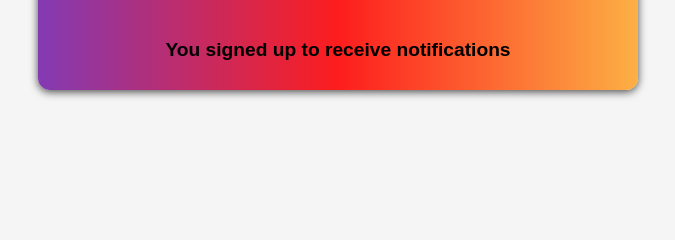
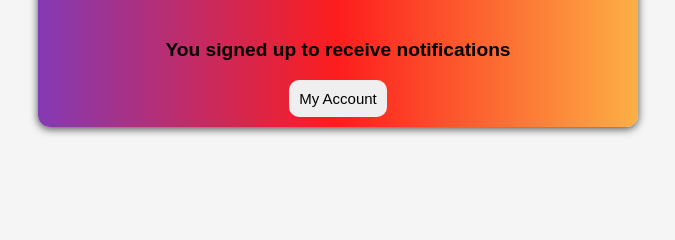
Before and after one commit to Ejav97/Profile-Creation, a Flask app: template templates/successCreation.html in a window 1280 px wide. Shown: the part 348-588 px from the top of the page, without its empty margins (302-977 px from the left). Run offline with Flask 3, Linux system fonts and the light colour scheme; the template is opened without the code that fills it, so the values that code supplies are empty.

Commit message:
Added a button to go to the user's account

```diff
--- a/templates/successCreation.html
+++ b/templates/successCreation.html
@@ -12,6 +12,11 @@
     <p><strong>Account Type:</strong> {{ acctype }}</p>
     <p><strong>You signed up to receive notifications</strong></p>
 
+    <div>
+    <button type="submit">My Account</button>
+    </div>
+
 </div>
 
+
 {% endblock  %}
```
